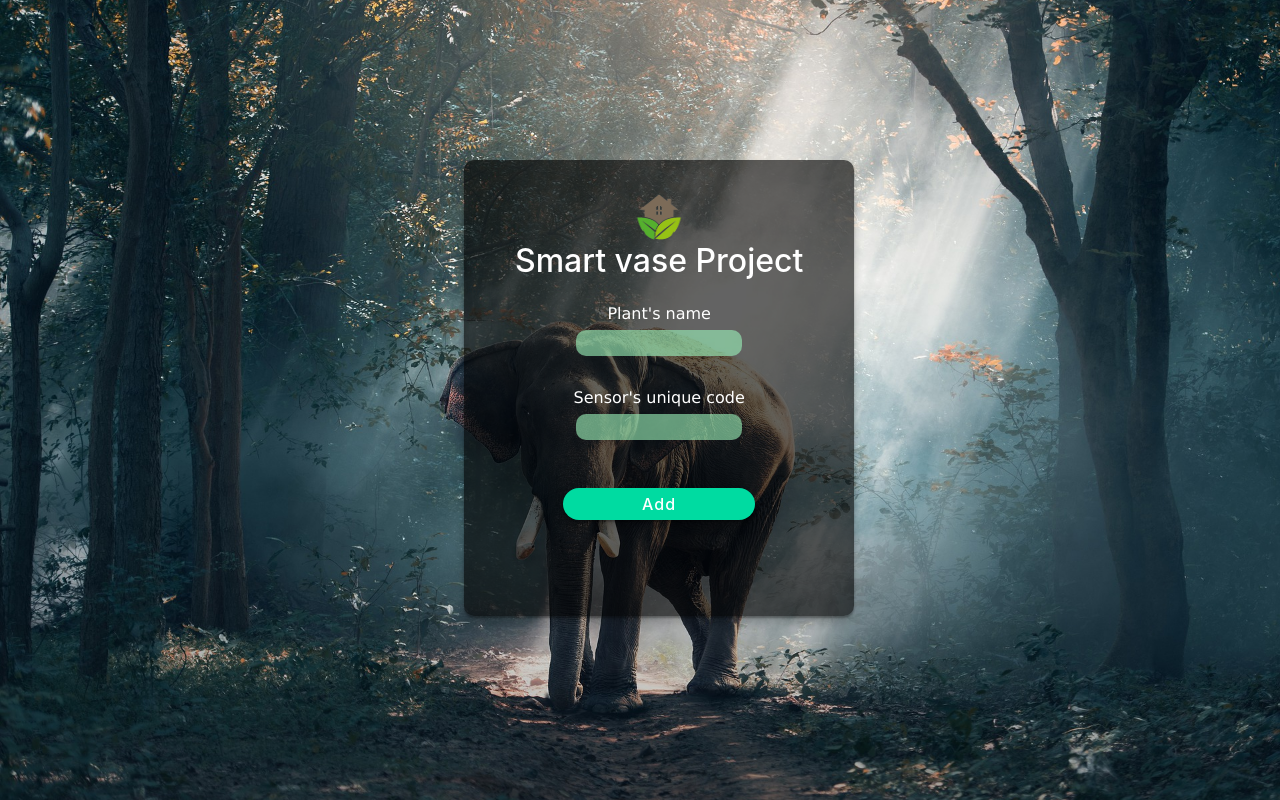
After one commit to 2dadsgn/Smart-vase, a Flask app: page /addnewplant in a window 1280 px wide. The commit adds this page. Run offline with Flask 2, Linux system fonts and the light colour scheme; some libraries are stand-ins or nearby versions.

Commit message:
added possibility to add new plant

```diff
--- a/app.py
+++ b/app.py
@@ -72,7 +72,7 @@
         return  render_template('index.html')
 
     #route per la pagina sessione attiva gestione sensori
-    @app.route('/gestione', methods=['POST','GET'])
+    @app.route('/gestione')
     def gestione():
 
         # effettuo controllo se la sessione è attiva, altrimenti reinderizzo a index
@@ -185,6 +185,22 @@
             error = 'user already registered'
             return render_template('register.html', error_username=error)
 
+    @app.route('/addnewplant')
+    def addnewplant():
+        return render_template('add-new-plant.html')
+
+    @app.route('/adding', methods=['POST','GET'])
+    def add_plant():
+        plantsname = request.form['plantsname']
+        code = request.form['sensorcode']
+        mongo.db.utenti.update_one({"username": session['username']}, {"$push": {"sensore":{"code":code, "name":plantsname}}})
+        return redirect(url_for('gestione'))
+
+    @app.errorhandler(404)
+    def page_not_found():
+        return render_template('404.html')
+
+
 
 
     return app
--- /dev/null
+++ b/templates/add-new-plant.html
@@ -0,0 +1,20 @@
+{%  extends 'base.html' %}
+
+{% block body %}
+
+      <div  class="container-fluid transition-main" id="container" >
+		  <div class="row" >
+			   <form action="{{ url_for('add_plant') }}" id="login" class="row" method="POST">
+				   <img class="img-responsive" src="{{ url_for('static', filename = 'logo.png') }}" width="50" height="50" alt="" style="margin: auto;margin-top: 2em;">
+				   <h2 class="col-12">Smart vase Project</h2>
+				   <h3 class="col-12" style="margin-top: 3vh">Plant's name</h3>
+				   <input class="input-text col-12" type="text" name="plantsname" value="">
+                   <p style="color: red;">{{ error_name }}</p>
+                   <h3 class="col-12">Sensor's unique code</h3>
+				   <input class="input-text col-md-12" type="text" name="sensorcode" value="">
+                   <p style="color: red;">{{ error }}</p>
+				   <input id="intasto" class="col-md-12" type="submit" value="Add"><br>
+               </form>
+		  </div>
+	  </div>
+{% endblock %}
--- a/templates/gestione.html
+++ b/templates/gestione.html
@@ -74,7 +74,7 @@
 
       <div class="row add-new" >
 
-          <a class="col-12" href="{{ url_for('index') }}">
+          <a class="col-12" href="{{ url_for('addnewplant') }}">
               <img src="{{ url_for('static', filename = 'plus.png') }}" class="plus">
           </a>
           <h8 class="col-12">Add new Smart Sensor</h8>
```
